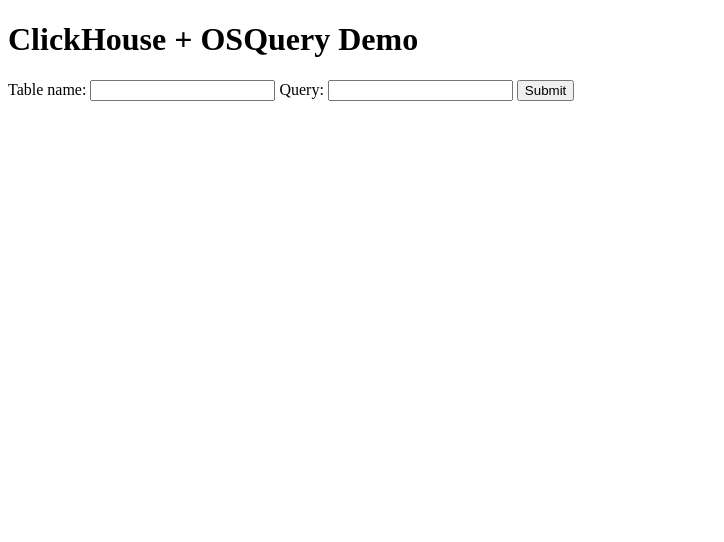
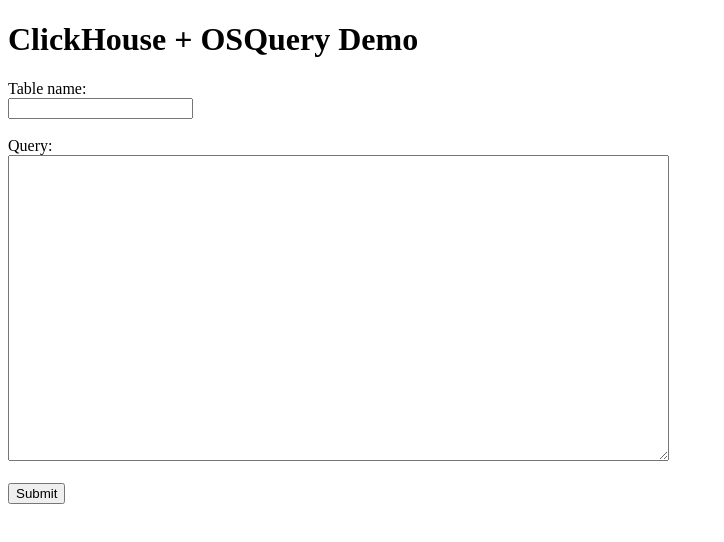
Before and after one commit to DotJason/clickhouse-osquery, a website: page views/index.html in a window 1280 px wide. Shown: the whole page, without its empty margins (0-724 px from the left). Drawn offline with Linux system fonts and the light colour scheme.

Commit message:
clean styles

```diff
--- a/views/index.html
+++ b/views/index.html
@@ -10,12 +10,18 @@
     </h1>
 
     <form action="query">
-      <span>Table name:</span>
-      <input type="text" name="table_name">
-
-      <span>Query:</span>
-      <input type="text" name="sql">
-
+      <div id="table_name">
+        <span>Table name:</span>
+        <br>
+        <input type="text" name="table_name">
+      </div>
+      <br>
+      <div id="query">
+        <span>Query:</span>
+        <br>
+        <textarea name="sql" rows="20" cols="80"></textarea>
+      </div>
+      <br>
       <input type="submit">
     </form>
   </body>
```
